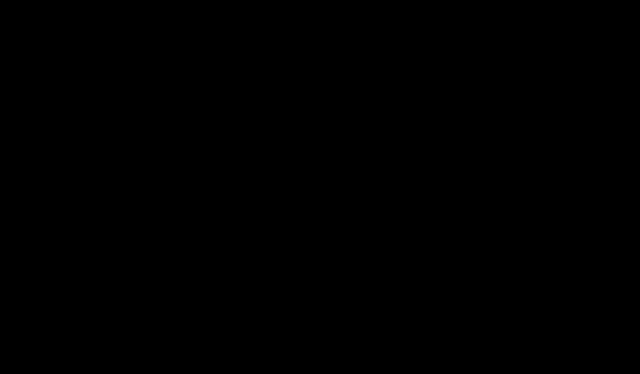
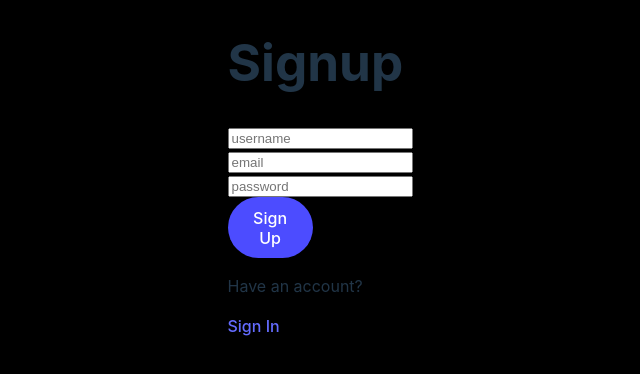
Before and after one commit to jkaus324/DS-Tracker, a React (Vite) app in the folder client/: page /signup in a window 1280 px wide. Before the commit this address had no page. Shown: the top 374 px of the page, without its empty margins (320-960 px from the left). Built offline with nearby package versions, Linux system fonts and the light colour scheme.

Commit message:
Login/sign-up integerated with backend

```diff
--- a/client/src/App.jsx
+++ b/client/src/App.jsx
@@ -2,7 +2,7 @@
 import Home from './pages/Home';
 import About from './pages/About';
 import SignUp from './pages/SignUp';
-import SignIn from './pages/Signin';
+import SignIn from './pages/SignIn';
 
 
 function App () {
@@ -11,8 +11,8 @@
     <Routes>
       <Route path='/' element={<Home />} />
       <Route path='/about' element={<About />} />
-      <Route path='/sign-in' element={<SignIn />} />
-      <Route path='/sign-up' element={<SignUp />} />
+      <Route path='/signin' element={<SignIn />} />
+      <Route path='/signup' element={<SignUp />} />
     </Routes>
     </BrowserRouter>
   )
--- a/client/src/pages/SignIn.jsx
+++ b/client/src/pages/SignIn.jsx
@@ -1,17 +1,52 @@
-import React from 'react'
-import { Link } from 'react-router-dom'
+import { useState } from 'react'
+import { Link, useNavigate } from 'react-router-dom'
 
 export default function SignIn() {
+  const [formData,setFormData] = useState({});
+  const navigate = useNavigate();
+
+  const handleChange = (e) => {
+    setFormData({
+      ...formData,
+      [e.target.id]:e.target.value,
+    });
+  }
+
+  const handleSubmit = async (e) =>{
+    e.preventDefault();
+    console.log(formData);
+    try {
+      const res = await fetch('/api/auth/signin',{
+        method:'POST',
+        headers: {
+          'Content-Type': 'application/json',
+        },
+        body:JSON.stringify(formData),
+      });
+
+      const data = await res.json();
+      console.log(data);
+      if(data.success===false) {
+        console.log("sign-in failure!!");
+        return;
+      }
+      console.log("sign-in success!!");
+      navigate('/');
+    } catch (err) {
+      console.log(err);
+    }
+  };
   return (
     <div className='container p-3 max-w-lg mx-auto'>
       <h1 className='text-3xl text-center font-weight-bold my-7'>Sign In</h1>
-      <form className='mb-4'>
+      <form onSubmit={handleSubmit} className='mb-4'>
         <div className='mb-3'>
           <input
             type='text'
             placeholder='Email'
             className='form-control'
             id='email'
+            onChange={handleChange}
           />
         </div>
         <div className='mb-3'>
@@ -20,6 +55,7 @@
             placeholder='Password'
             className='form-control'
             id='password'
+            onChange={handleChange}
           />
         </div>
         <button
--- a/client/src/pages/SignUp.jsx
+++ b/client/src/pages/SignUp.jsx
@@ -1,33 +1,67 @@
-import React from 'react'
-import { Link } from 'react-router-dom';
+import { useState } from 'react'
+import { Link, useNavigate } from 'react-router-dom';
 
 export default function SignUp() {
+  const [formData, setFormData] = useState({});
+  const navigate = useNavigate();
+
+  const handleChange = (e) => {
+    setFormData({
+      ...formData,
+      [e.target.id]: e.target.value,
+    })
+  }
+  const handleSubmit = async (e) => {
+    e.preventDefault();
+    try {
+      const res = await fetch('/api/auth/signup', {
+        method: 'POST',
+        headers: {
+          'Content-Type': 'application/json',
+        },
+        body: JSON.stringify(formData),
+      });
+      const data = await res.json();
+      console.log(data);
+      if (data.success === false) {
+        console.log("Login failed!!");
+        return;
+      }
+      console.log("Login success!!!");
+      navigate('/signin')
+    } catch (err) {
+      console.log(err);
+    }
+  }
   return (
     <div className='container p-3'>
       <h1 className='text-center font-weight-bold my-4'>Signup</h1>
-      <form  className='mb-4'>
+      <form onSubmit={handleSubmit} className='mb-4'>
         <div className='mb-3'>
           <input
             type='text'
-            placeholder='Username'
+            placeholder='username'
             className='form-control'
             id='username'
+            onChange={handleChange}
           />
         </div>
         <div className='mb-3'>
           <input
             type='text'
-            placeholder='Email'
+            placeholder='email'
             className='form-control'
             id='email'
+            onChange={handleChange}
           />
         </div>
         <div className='mb-3'>
           <input
-            type='text'
-            placeholder='Password'
+            type='password'
+            placeholder='password'
             className='form-control'
             id='password'
+            onChange={handleChange}
           />
         </div>
         <button
--- a/client/vite.config.js
+++ b/client/vite.config.js
@@ -3,5 +3,13 @@
 
 // https://vitejs.dev/config/
 export default defineConfig({
+  server: {
+    proxy: {
+      '/api': {
+        target: 'http://localhost:4000',
+        secure: false,
+      }
+    }
+  },
   plugins: [react()],
 })
```
Also changed, not shown: 1 other file (tests, documents, lock files or other folders).
